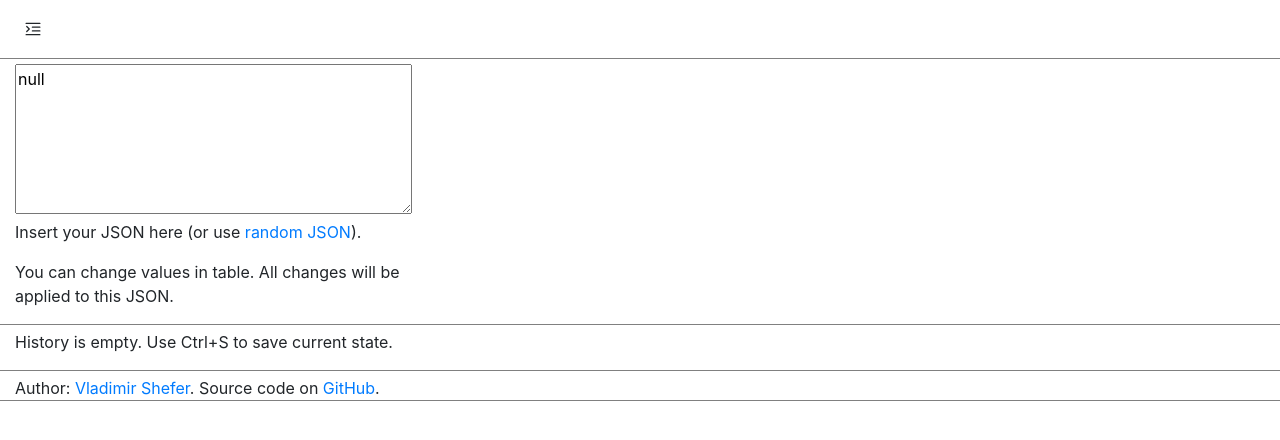
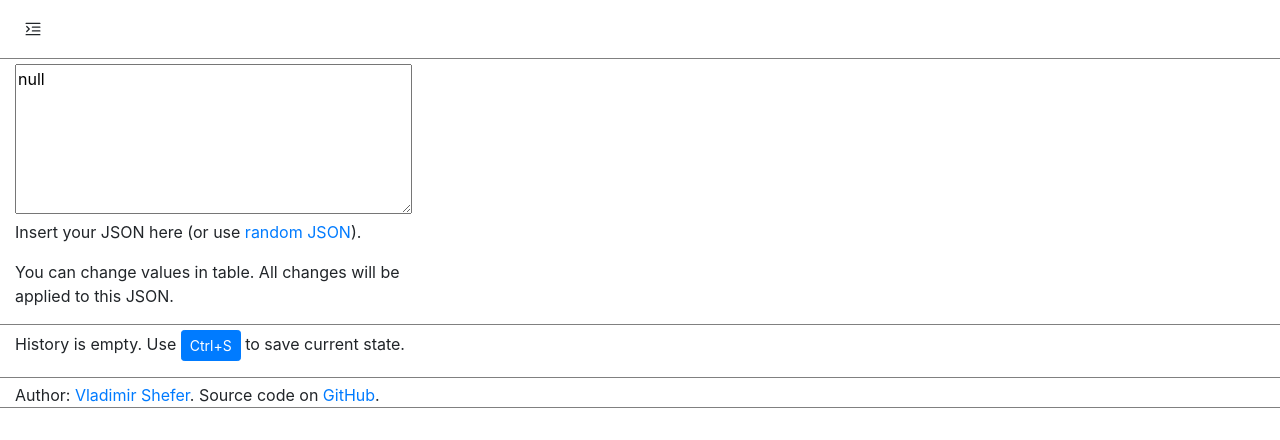
Before and after one commit to vladimirshefer/json2table, a Vue app: page / in a window 1280 px wide. Shown: the top 440 px of the page. Built offline with nearby package versions, Linux system fonts and the light colour scheme.

Commit message:
Add button to save to history

```diff
--- a/src/components/History.vue
+++ b/src/components/History.vue
@@ -1,10 +1,16 @@
 <template>
   <div>
     <p v-if="history.length===0">
-      History is empty. Use Ctrl+S to save current state.
+      History is empty. Use
+      <b-button variant="primary" size="sm" @click="pushHistory">Ctrl+S</b-button>
+      to save current state.
     </p>
-    <p v-if="noChangesDetected">
+    <p v-else-if="noChangesDetected">
       All changes are saved...
+    </p>
+    <p v-else>
+
+      <b-button variant="primary" size="sm" @click="pushHistory">Save</b-button>
     </p>
 
     <ul>
```
